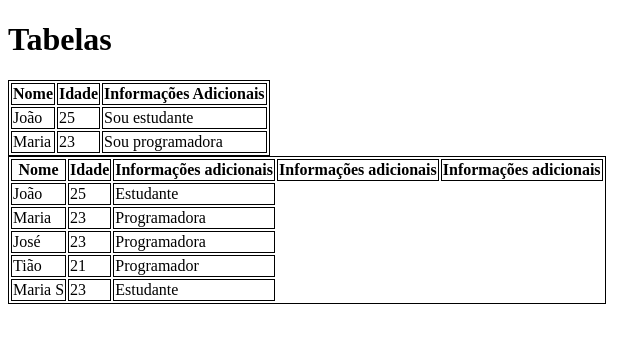
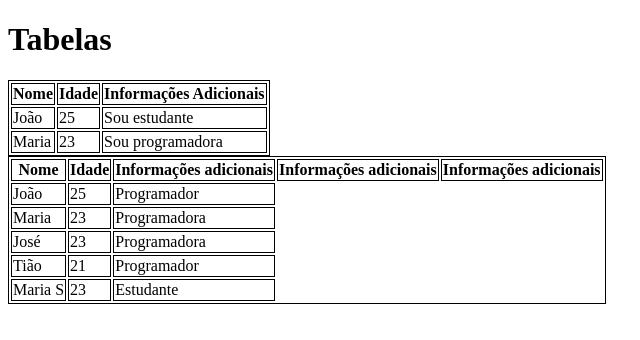
Before and after one commit to GabrielleSoousa/dev-quest-tabelas, a plain HTML site: page index.html in a window 1280 px wide. Shown: the full height of the page, 0-640 px from the left. Drawn offline with Linux system fonts and the light colour scheme.

Commit message:
Mudando João de Estudante para Programador

```diff
--- a/index.html
+++ b/index.html
@@ -48,7 +48,7 @@
             <tr>
                 <td>João</td>
                 <td>25</td>
-                <td>Estudante</td>
+                <td>Programador</td>
             </tr>
             <tr>
                 <td>Maria</td>
```
